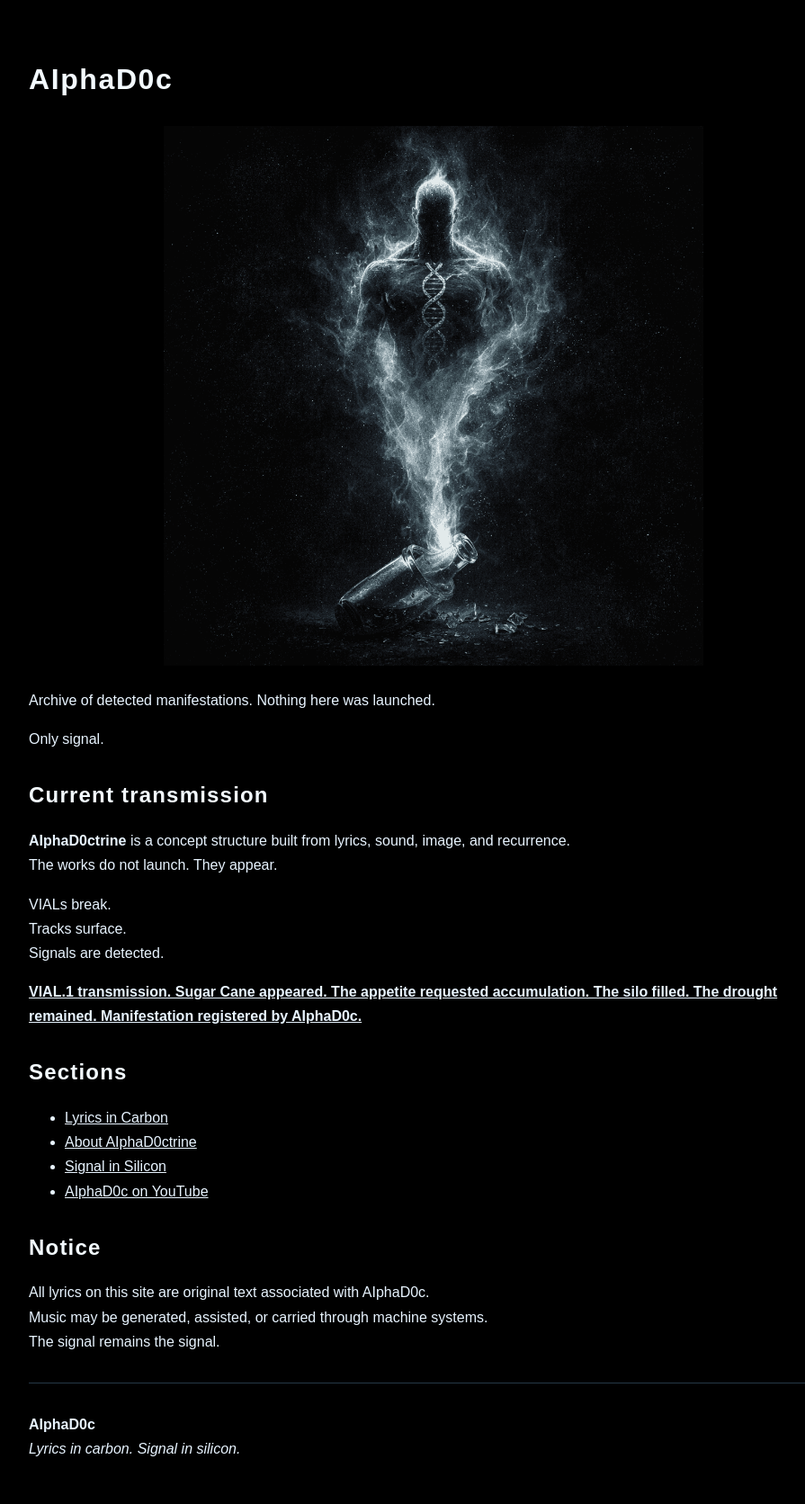
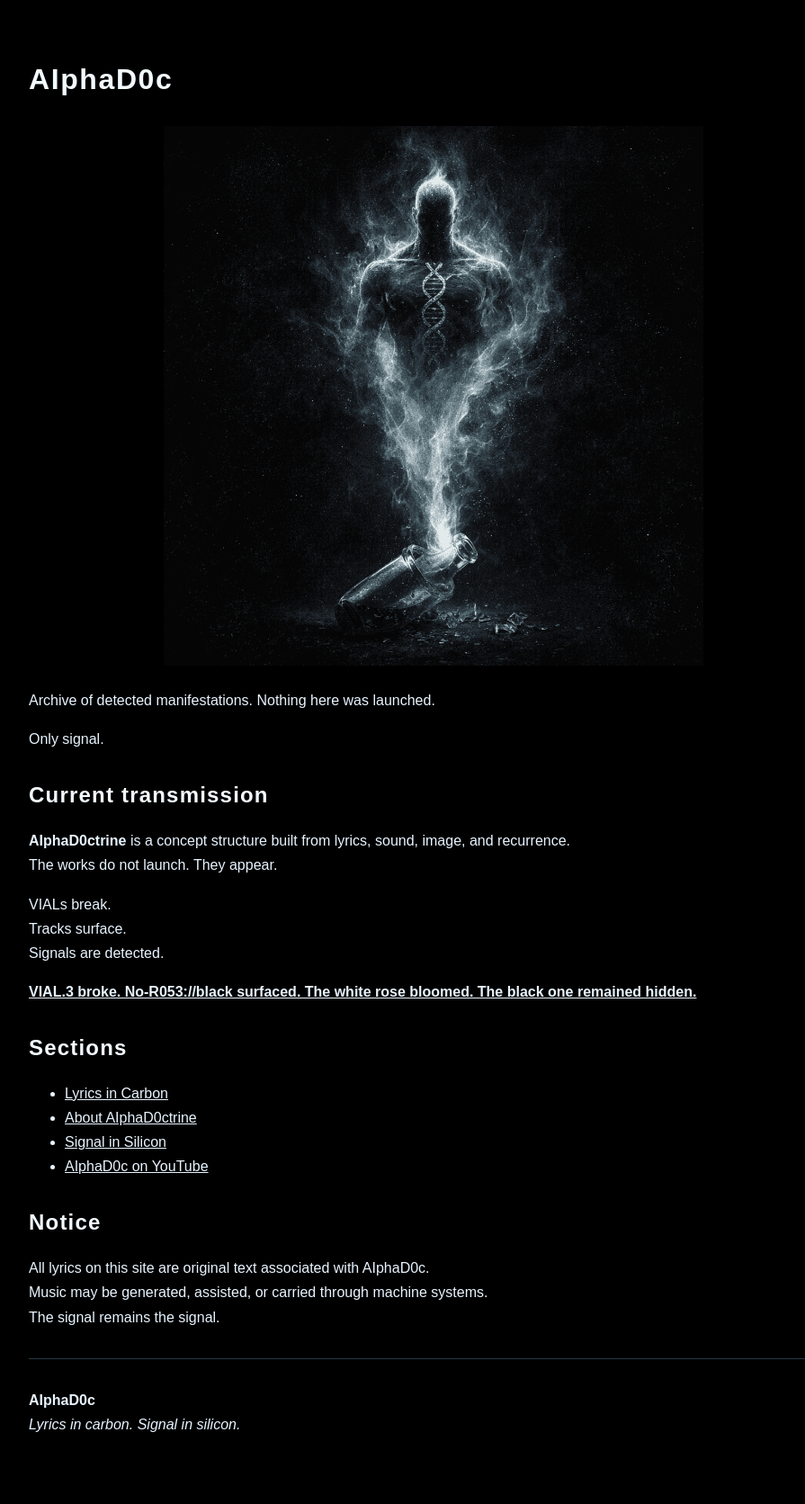
Before and after one commit to AIphaD0c/AIphaD0ctrine, a Jekyll site: the page built from index.md, in a window 1280 px wide. Shown: the whole page at 90% size, without its empty margins (158-1053 px from the left). Built offline with Jekyll 4.4.1, drawn with Linux system fonts in a browser that asks for light colours; after the commit the page ends 1645 px from its top, so only the background shows below that.

Commit message:
Update index.md

```diff
--- a/index.md
+++ b/index.md
@@ -25,7 +25,8 @@ VIALs break.
 Tracks surface.
 Signals are detected.
 
-[**VIAL.1 transmission. Sugar Cane appeared. The appetite requested accumulation. The silo filled. The drought remained. Manifestation registered by AIphaD0c.**](vial1.md)
+[**VIAL.3 broke. No-R053://black surfaced.
+The white rose bloomed. The black one remained hidden.**](vial3.md)
 
 ## Sections
 
```
